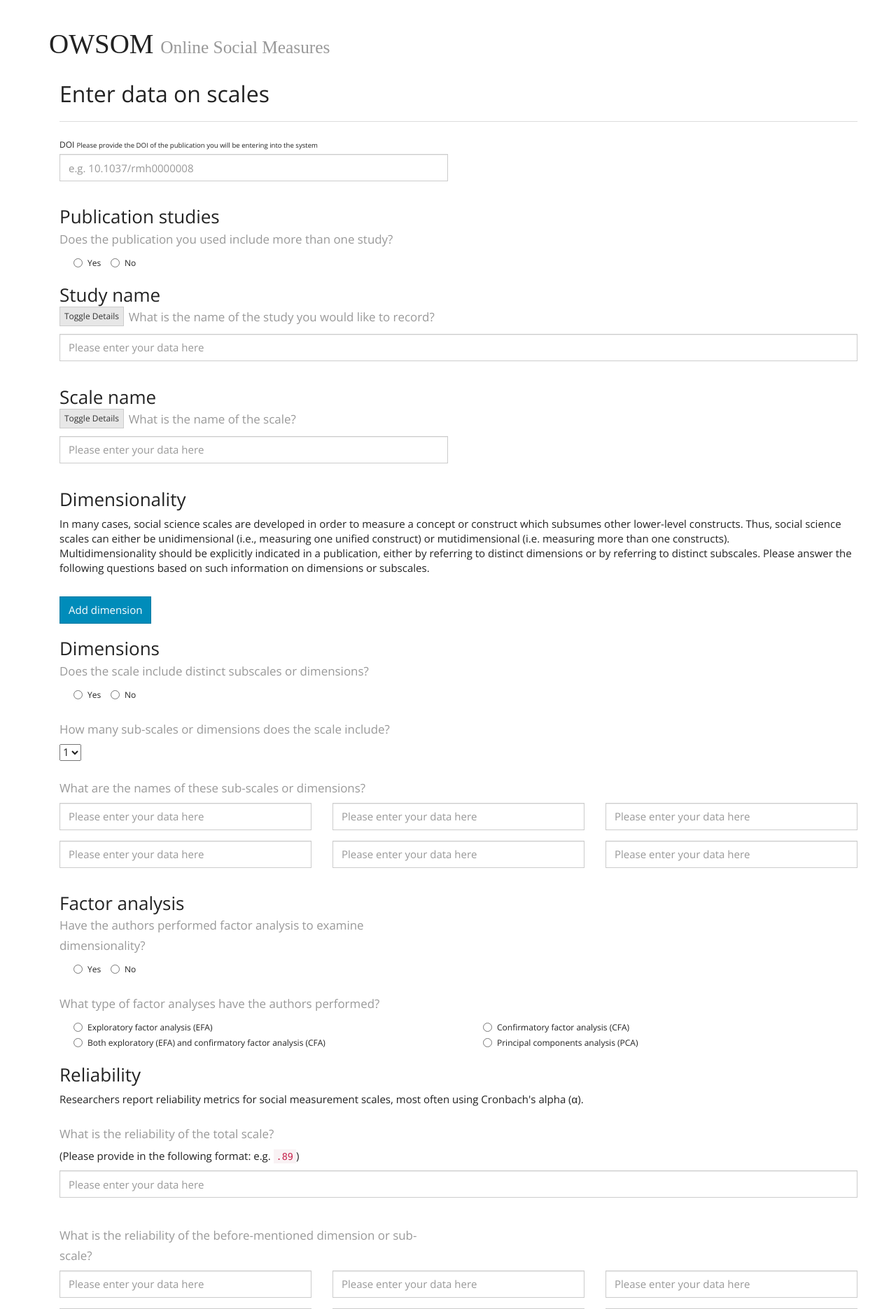
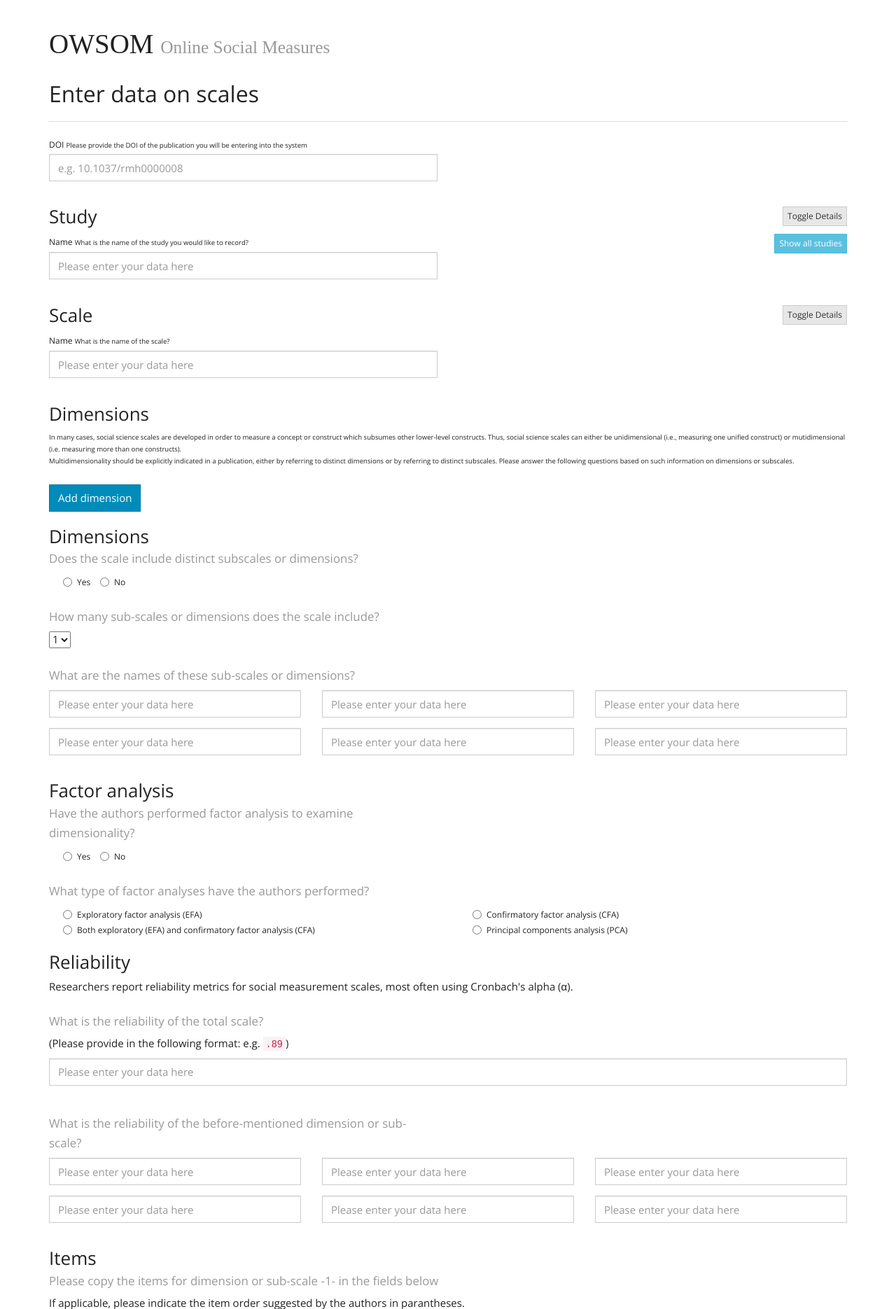
Before and after one commit to sebastiano10/owsom-project, a Flask app: page /storage in a window 1280 px wide. Shown: the part 45-1915 px from the top of the page at 70% size. Run offline with Flask 2, Linux system fonts and the light colour scheme; data that the repository does not hold is empty; some libraries are stand-ins or nearby versions; some web fonts are replaced.

Commit message:
Removed redundant layout

```diff
--- a/src/app/templates/store.html
+++ b/src/app/templates/store.html
@@ -7,7 +7,7 @@
 
 {% block owsom_content %}
 
-	<div class="container">
+
     <div class="row">
       <div class="col-md-12">
         <h2>Enter data on scales</h2>
@@ -28,146 +28,24 @@
         </div>
       </div>
     </div>
-
-
-
-    <!-- <div class="row">
-      <div class="col-lg-6">
-        <h3>Publication type<br>
-        <small>What type of publication did you use?</small></h3>
-        <div class="radio-inline">
-          <label class="radio-inline">
-            <input type="radio" name="publicationTypes" id="publicationType1" value="option1">Journal article
-          </label>
-          <label class="radio-inline">
-            <input type="radio" name="publicationTypes" id="publicationType2" value="option2">Book chapter
-          </label>
-          <label class="radio-inline">
-            <input type="radio" name="publicationTypes" id="publicationType2" value="option3">Book
-          </label>
-        </div>
+		<div class="row">
+			<div class="col-lg-12">
+				<h3>Study<div class="btn btn-default btn-xs pull-right" id="toggle-study-details">Toggle Details</div></h3>
       </div>
     </div>
     <div class="row">
+
         <div class="col-lg-6">
-        <h3>Authors<br>
-        <small>What are the last names and initials of the publication authors?</small></h3>
-        <p>(please provide author names in the following format: e.g. <code>Goldberg, L. R.</code>)</p>
-        <form role="form">
 					<div class="form-group">
-            <input type="text" class="form-control data secondary" id="author1" placeholder="Please enter your data here">
-          </div>
-          <div class="form-group">
-            <input type="text" class="form-control data secondary" id="author2" placeholder="Please enter your data here">
-          </div>
-          <div class="form-group">
-            <input type="text" class="form-control data secondary" id="author3" placeholder="Please enter your data here">
-          </div>
-          <div class="form-group">
-            <input type="text" class="form-control data secondary" id="author4" placeholder="Please enter your data here">
-          </div>
-          <div class="form-group">
-            <input type="text" class="form-control data secondary" id="author5" placeholder="Please enter your data here">
-          </div>
-          <div class="form-group">
-            <input type="text" class="form-control data secondary" id="author6" placeholder="Please enter your data here">
-          </div>
-        </form>
+            <label for='#studyName'>Name <small>What is the name of the study you would like to record?</small></label>
+						<input type="text" class="form-control data primary" id="studyName" placeholder="Please enter your data here">
           </div>
         </div>
-    <div class="row">
         <div class="col-lg-6">
-        <h3>Publication year<br>
-        <small>What is the year of the publication?</small></h3>
-        <form role="form">
-          <div class="form-group">
-            <input type="text" class="form-control data secondary" id="pubYear" placeholder="Please enter your data here">
+            <div id='show-all-studies-button' class='btn btn-info btn-xs pull-right'>Show all studies</div>
         </div>
-        </form>
-      </div>
-    </div>
-    <div class="row">
-      <div class="col-lg-6">
-        <h3>Publication title<br>
-        <small>What is the title of the publication you used?</small></h3>
-        <p>(depending on the type of publication, please provide the title of the article, book chapter or book)</p>
-        <form role="form">
-          <div class="form-group">
-            <input type="text" class="form-control data secondary" id="pubTitle" placeholder="Please enter your data here">
-          </div>
-        </form>
-      </div>
-    </div>
-    <div class="row">
-      <div class="col-lg-6">
-        <h3>Journal name<br>
-        <small>What is the name of the journal in which the article was published?</small></h3>
-        <form role="form">
-          <div class="form-group">
-            <input type="text" class="form-control data secondary" id="journalName" placeholder="Please enter your data here">
-          </div>
-        </form>
-      </div>
-    </div>
-    <div class="row">
-      <div class="col-lg-6">
-        <h3>Journal title<br>
-        <small>What is the DOI of the publication you used?</small></h3>
-        <p>(the DOI is a digital object identifier, which is commonly displayed in the journal article webpage)</p>
-        <form role="form">
-          <div class="form-group">
-            <input type="text" class="form-control data secondary" id="journalDOI" placeholder="Please enter your data here">
-          </div>
-        </form>
-      </div>
-    </div>
-    <div class="row">
-      <div class="col-lg-6">
-        <h3>Book title<br>
-        <small>What is the title of the book where you found the book chapter?</small></h3>
-        <form role="form">
-          <div class="form-group">
-            <input type="text" class="form-control data secondary" id="bookTitle" placeholder="Please enter your data here">
-          </div>
-        </form>
-      </div>
-    </div>
-    <div class="row">
-      <div class="col-lg-6">
-        <h3>Book ISBN<br>
-        <small>What is the ISBN for the book you used?</small></h3>
-        <p>(the ISBN is an unique identifier, which is commonly printed on the back of the book cover)</p>
-        <form role="form">
-          <div class="form-group">
-            <input type="text" class="form-control data secondary" id="bookISBN" placeholder="Please enter your data here">
-          </div>
-        </form>
-      </div>
-    </div> -->
-		<div class="row">
-			<div class="col-lg-6">
-				<h3>Publication studies<br>
-				<small>Does the publication you used include more than one study?</small></h3>
-				<div class="radio-inline">
-					<label class="radio-inline">
-						<input type="radio" name="pStudies" id="pStudies1" value="yes">Yes
-					</label>
-					<label class="radio-inline">
-						<input type="radio" name="pStudies" id="pStudies2" value="no">No
-					</label>
-				</div>
-			</div>
-		</div>
-		<div class="row">
-			<div class="col-lg-12">
-				<h3>Study name<br><div class="btn btn-default btn-small btn-xs" id="toggle-study-details">Toggle Details</div>
-				<small>What is the name of the study you would like to record?</small></h3>
-				<form role="form form-inline">
-					<div class="form-group">
-						<input type="text" class="form-control data primary" id="studyName" placeholder="Please enter your data here">
-					</div>
-				</form>
-			</div>
+
+
     </div>
     <div class="row">
       <div class="col-lg-12">
@@ -182,11 +60,15 @@
       </div>
 		</div>
 		<div class="row">
+			<div class="col-lg-12">
+				<h3>Scale<div class="btn btn-default btn-xs pull-right" id="toggle-scale-details">Toggle Details</div></h3>
+      </div>
+    </div>
+    <div class="row">
       <div class="col-lg-6">
-				<h3>Scale name<br><div class="btn btn-default btn-small btn-xs" id="toggle-scale-details">Toggle Details</div>
-				<small>What is the name of the scale?</small></h3>
 				<form role="form">
 					<div class="form-group">
+            <label for="#scaleName">Name <small>What is the name of the scale?</small></label>
 						<input type="text" class="form-control data primary" id="scaleName" placeholder="Please enter your data here">
 					</div>
 				</form>
@@ -208,9 +90,13 @@
 
 		<div class="row">
 			<div class="col-lg-12">
-				<h3>Dimensionality</h3>
-				<p>In many cases, social science scales are developed in order to measure a concept or construct which subsumes other lower-level constructs. Thus, social science scales can either be unidimensional (i.e., measuring one unified construct) or mutidimensional (i.e. measuring more than one constructs).<br>
-		Multidimensionality should be explicitly indicated in a publication, either by referring to distinct dimensions or by referring to distinct subscales. Please answer the following questions based on such information on dimensions or subscales.</p>
+				<h3>Dimensions</h3>
+      </div>
+    </div>
+    <div class="row">
+      <div class="col-lg-12">
+				<label><small>In many cases, social science scales are developed in order to measure a concept or construct which subsumes other lower-level constructs. Thus, social science scales can either be unidimensional (i.e., measuring one unified construct) or mutidimensional (i.e. measuring more than one constructs).<br/>
+		Multidimensionality should be explicitly indicated in a publication, either by referring to distinct dimensions or by referring to distinct subscales. Please answer the following questions based on such information on dimensions or subscales.</small></label>
 			</div>
 		</div>
 
@@ -591,7 +477,7 @@
 							<input type="text" class="form-control data secondary" id="dimensionItem9FactorLoading" placeholder="Value">
 						</div>
 					</div>
-		</div>
+
 
 
 
```
Lines whose indentation alone changed are shown as unchanged.
